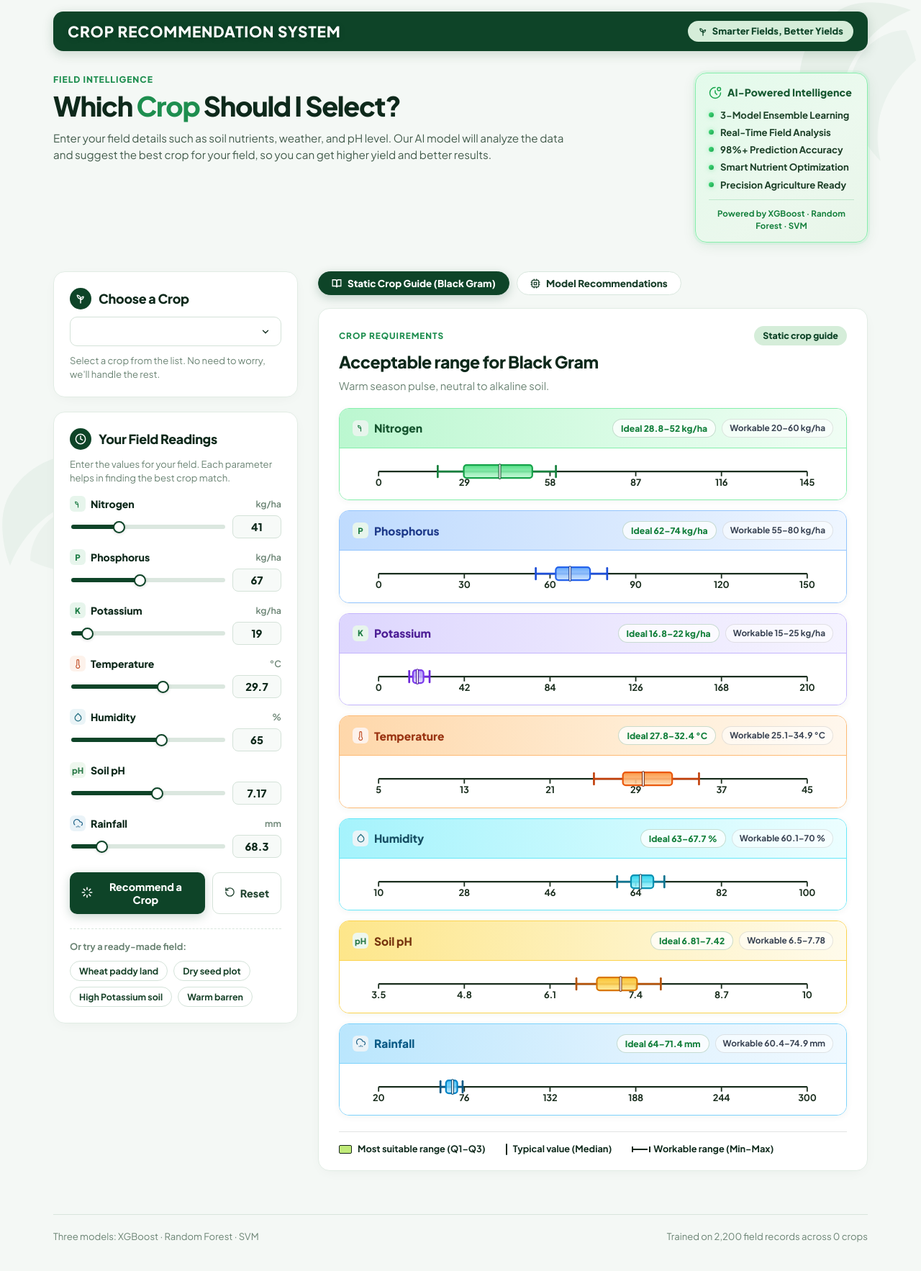
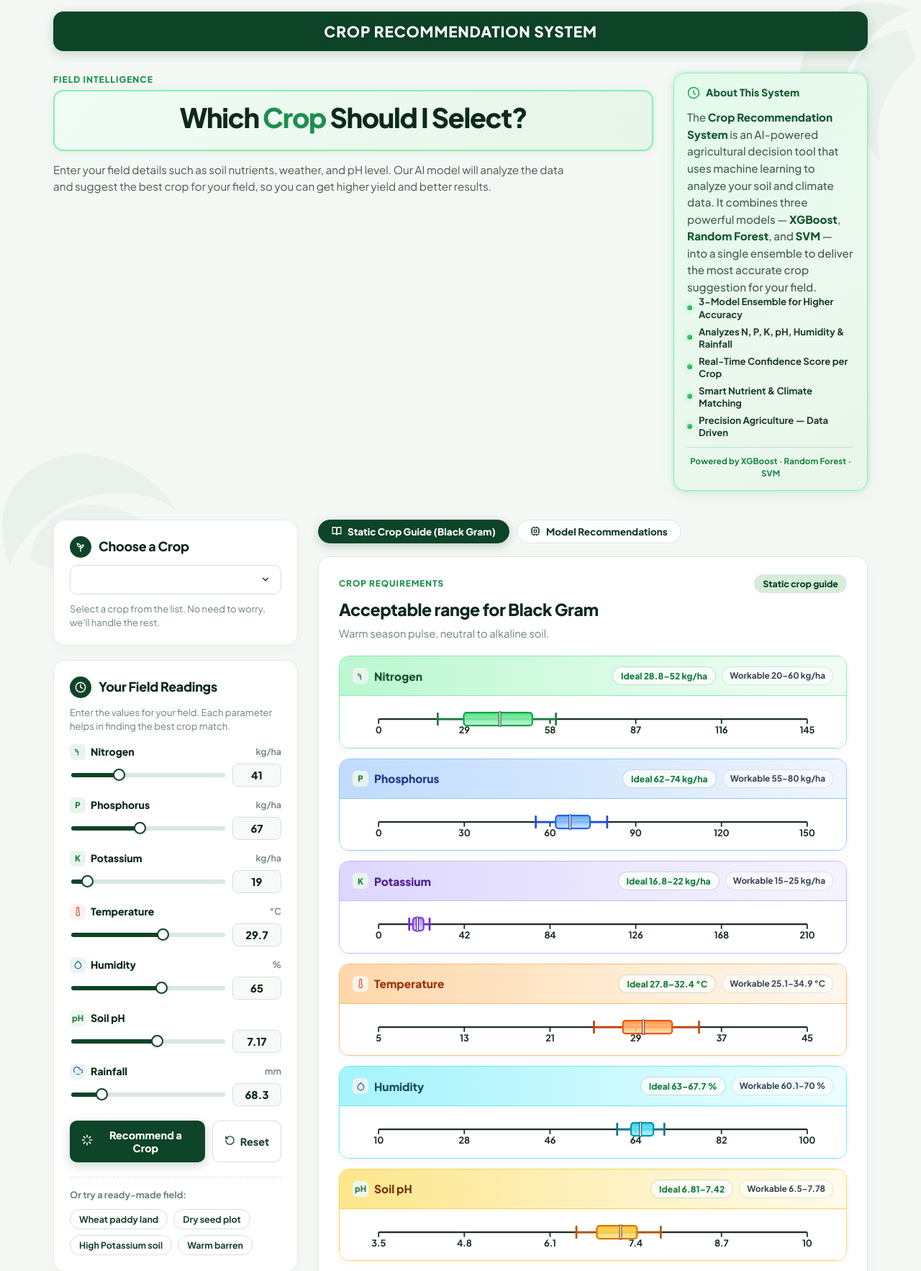
Before and after one commit to roohullahbsai-2024a-cell/Crop-Prediction-System, a Flask app: page / in a window 1280 px wide. Shown: the top 1766 px of the page at 72% size. Before the commit the page ends 1726 px from the top, so only its background shows below. Run offline with Flask 3, Linux system fonts and the light colour scheme; lists and menus that the app fills with data are empty; parts of the project's set-up code (start-up, migrations or seed data) failed here and were passed over.

Commit message:
UI: Center nav title, heading box for h1, detailed description box, remove Smarter Fields tagline

```diff
--- a/static/css/style.css
+++ b/static/css/style.css
@@ -94,7 +94,7 @@ body {
   border-radius: 14px;
   margin-bottom: 24px;
   display: flex;
-  justify-content: space-between;
+  justify-content: center;
   align-items: center;
   box-shadow: 0 4px 16px rgba(14, 68, 40, 0.18);
 }
@@ -156,6 +156,23 @@ body {
   min-width: 260px;
 }
 
+/* Rectangular box wrapping ONLY the h1 heading */
+.heading-box {
+  display: inline-block;
+  width: 100%;
+  text-align: center;
+  background: linear-gradient(120deg, #f0fdf4 0%, #e6f4ea 100%);
+  border: 2px solid #86efac;
+  border-radius: 14px;
+  padding: 14px 24px 12px;
+  margin-bottom: 14px;
+  box-shadow: 0 2px 12px rgba(22, 101, 52, 0.08);
+}
+
+.heading-box h1 {
+  margin: 0;
+}
+
 .eyebrow {
   color: #1e8e4f;
   font-size: 0.76rem;
@@ -189,7 +206,7 @@ body {
 /* ---- AI Intelligence Box ---- */
 .ai-intel-box {
   flex-shrink: 0;
-  width: 240px;
+  width: 270px;
   background: linear-gradient(145deg, #f0fdf4, #e8f5e9);
   border: 1.5px solid #86efac;
   border-radius: 16px;
@@ -206,6 +223,19 @@ body {
   border-radius: 16px;
   background: linear-gradient(135deg, rgba(74,222,128,0.08) 0%, transparent 60%);
   pointer-events: none;
+}
+
+.ai-intel-desc {
+  font-size: 0.80rem;
+  color: #1a3c25;
+  line-height: 1.55;
+  margin: 0 0 10px;
+  font-weight: 500;
+}
+
+.ai-intel-desc strong {
+  color: #14532d;
+  font-weight: 750;
 }
 
 .ai-intel-header {
--- a/templates/index.html
+++ b/templates/index.html
@@ -34,22 +34,18 @@
   <!-- ══════════════════════ BRAND BAR ══════════════════════ -->
   <div class="top-nav-bar">
     <span class="brand-title">Crop Recommendation System</span>
-    <div class="brand-tagline">
-      <svg viewBox="0 0 24 24" width="14" height="14" fill="none" stroke="currentColor" stroke-width="2.2" stroke-linecap="round" stroke-linejoin="round">
-        <path d="M12 21v-9"></path>
-        <path d="M12 12C12 8 9 5 5 5c0 4 3 7 7 7z"></path>
-        <path d="M12 14c0-3.3 2.7-6 6-6 0 3.3-2.7 6-6 6z"></path>
-      </svg>
-      <span>Smarter Fields, Better Yields</span>
-    </div>
   </div>
 
   <!-- ══════════════════════ MASTHEAD ══════════════════════ -->
   <header class="masthead">
     <div class="masthead-inner">
+
+      <!-- Left: centered heading inside its own box -->
       <div class="masthead-text">
         <div class="eyebrow">FIELD INTELLIGENCE</div>
-        <h1>Which <span class="highlight-green">Crop</span> Should I Select?</h1>
+        <div class="heading-box">
+          <h1>Which <span class="highlight-green">Crop</span> Should I Select?</h1>
+        </div>
         <p>
           Enter your field details such as soil nutrients, weather, and pH level.
           Our AI model will analyze the data and suggest the best crop for your field,
@@ -57,40 +53,32 @@
         </p>
       </div>
 
-      <!-- AI Intelligence Box -->
+      <!-- Right: detailed description box -->
       <div class="ai-intel-box">
         <div class="ai-intel-header">
           <svg viewBox="0 0 24 24" width="18" height="18" fill="none" stroke="currentColor" stroke-width="2" stroke-linecap="round" stroke-linejoin="round">
-            <path d="M12 2a10 10 0 1 0 10 10"/>
+            <circle cx="12" cy="12" r="10"/>
             <path d="M12 8v4l3 3"/>
-            <circle cx="19" cy="5" r="3"/>
           </svg>
-          <span>AI-Powered Intelligence</span>
+          <span>About This System</span>
         </div>
+        <p class="ai-intel-desc">
+          The <strong>Crop Recommendation System</strong> is an AI-powered agricultural
+          decision tool that uses machine learning to analyze your soil and climate data.
+          It combines three powerful models — <strong>XGBoost</strong>,
+          <strong>Random Forest</strong>, and <strong>SVM</strong> — into a single
+          ensemble to deliver the most accurate crop suggestion for your field.
+        </p>
         <ul class="ai-intel-list">
-          <li>
-            <span class="ai-dot"></span>
-            <span>3-Model Ensemble Learning</span>
-          </li>
-          <li>
-            <span class="ai-dot"></span>
-            <span>Real-Time Field Analysis</span>
-          </li>
-          <li>
-            <span class="ai-dot"></span>
-            <span>98%+ Prediction Accuracy</span>
-          </li>
-          <li>
-            <span class="ai-dot"></span>
-            <span>Smart Nutrient Optimization</span>
-          </li>
-          <li>
-            <span class="ai-dot"></span>
-            <span>Precision Agriculture Ready</span>
-          </li>
+          <li><span class="ai-dot"></span><span>3-Model Ensemble for Higher Accuracy</span></li>
+          <li><span class="ai-dot"></span><span>Analyzes N, P, K, pH, Humidity &amp; Rainfall</span></li>
+          <li><span class="ai-dot"></span><span>Real-Time Confidence Score per Crop</span></li>
+          <li><span class="ai-dot"></span><span>Smart Nutrient &amp; Climate Matching</span></li>
+          <li><span class="ai-dot"></span><span>Precision Agriculture — Data Driven</span></li>
         </ul>
         <div class="ai-intel-footer">Powered by XGBoost · Random Forest · SVM</div>
       </div>
+
     </div>
   </header>
 
```
